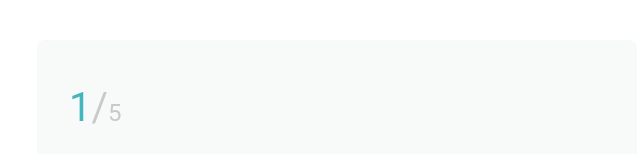
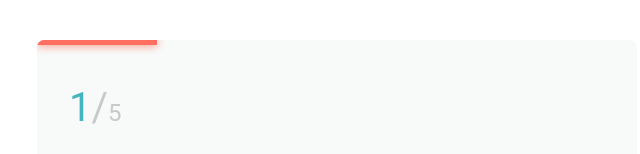
Before and after one commit to Caro8866/ReactQuizComponent, a React (Vite) app: page / in a window 1280 px wide. Shown: the top 154 px of the page, without its empty margins (319-959 px from the left). Built offline with nearby package versions, Linux system fonts and the light colour scheme.

Commit message:
create timer component

```diff
--- /dev/null
+++ b/src/Components/Timer/Timer.jsx
@@ -0,0 +1,32 @@
+import styles from "./Timer.module.css";
+import { useEffect, useState, useRef } from "react";
+
+function Timer({ ...duration }) {
+  const [counter, setCounter] = useState(0);
+  const [progress, setProgress] = useState(0);
+
+  const intervalRef = useRef();
+  useEffect(() => {
+    intervalRef.currentCount = setInterval(() => {
+      setCounter((count) => count + 1);
+    }, 1000);
+
+    return () => clearInterval(intervalRef.currentCount);
+  }, []);
+
+  useEffect(() => {
+    setProgress((100 * counter) / duration);
+
+    if (counter === duration) {
+      clearInterval(intervalRef.currentCount);
+    }
+  }, [counter]);
+
+  return (
+    <div className={styles.timerContainer}>
+      <div className={styles.progressBar}></div>
+    </div>
+  );
+}
+
+export default Timer;
--- /dev/null
+++ b/src/Components/Timer/Timer.module.css
@@ -0,0 +1,15 @@
+.timerContainer {
+  position: absolute;
+  top: 0;
+  left: 0;
+  width: 100%;
+}
+
+.progressBar {
+  height: 5px;
+  width: 20%;
+  background-color: var(--accent-coral);
+  box-shadow: tomato 0px 0px 10px;
+  transition-duration: 1s;
+  transition-timing-function: linear;
+}
--- a/src/Components/quiz/Quiz.jsx
+++ b/src/Components/quiz/Quiz.jsx
@@ -1,6 +1,7 @@
 import styles from "./Quiz.module.css";
 import { useState } from "react";
 import PropTypes from "prop-types";
+import Timer from "../Timer/Timer";
 
 const resultInitState = {
   score: 0,
@@ -51,6 +52,7 @@ function Quiz({ questions }) {
     <div className={styles.quizContainer}>
       {!showResult ? (
         <>
+          <Timer duration={10} />
           <header className={styles.questionNum}>
             <span className={styles.currentQuestionNum}>{currentQuestion + 1}</span>/<span className={styles.totalQuestionsNum}>{questions.length}</span>
           </header>
--- a/src/Components/quiz/Quiz.module.css
+++ b/src/Components/quiz/Quiz.module.css
@@ -1,4 +1,5 @@
 .quizContainer {
+  position: relative;
   background-color: rgba(238, 242, 243, 0.409);
   width: 600px;
   border-radius: 7px;
@@ -6,6 +7,7 @@
   padding: 3rem 2rem;
   display: flex;
   flex-flow: nowrap column;
+  overflow: hidden;
 }
 .questionNum {
   font-size: var(--type-secondary-heading);
```
